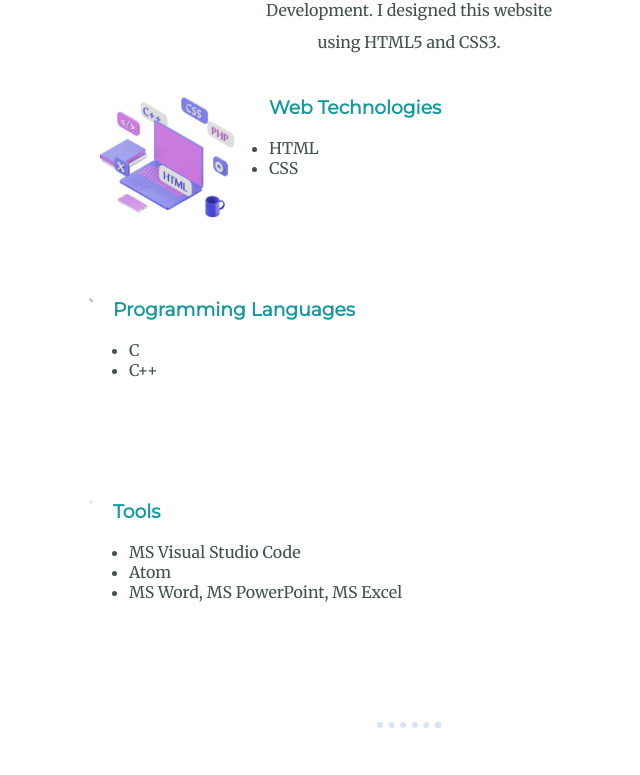
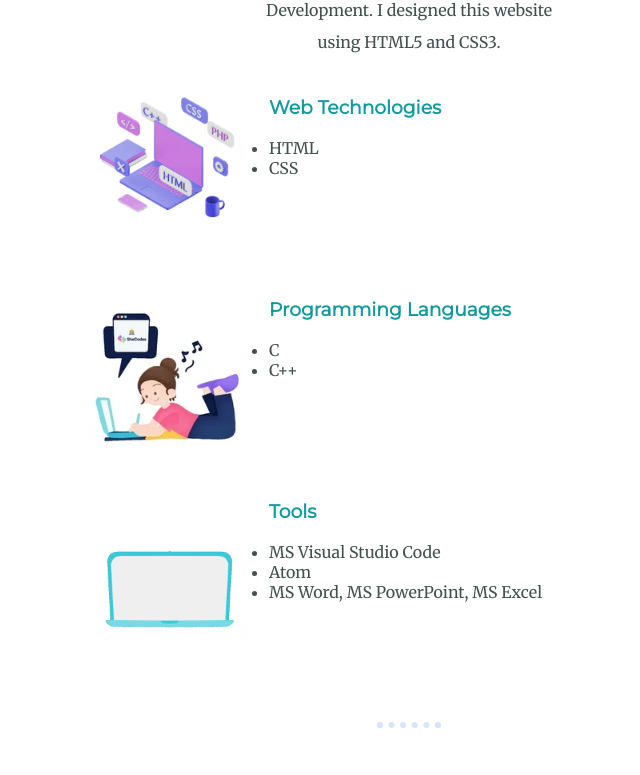
Before and after one commit to cwaniraj149/personal-website, a plain HTML site: page index.html in a window 1280 px wide. Shown: the part 1426-2201 px from the top of the page, without its empty margins (231-871 px from the left). Drawn offline with Linux system fonts and the light colour scheme.

Commit message:
Update style.css

```diff
--- a/css/style.css
+++ b/css/style.css
@@ -78,13 +78,13 @@ intro {
 }
 
 .shecodesImg {
-  width: 4px;
+  width: 25%;
   float: left;
   margin-right: 20px;
 }
 
 .editorImg {
-  width: 4px;
+  width: 25%;
   float: left;
   margin-right: 20px;
 }
```
